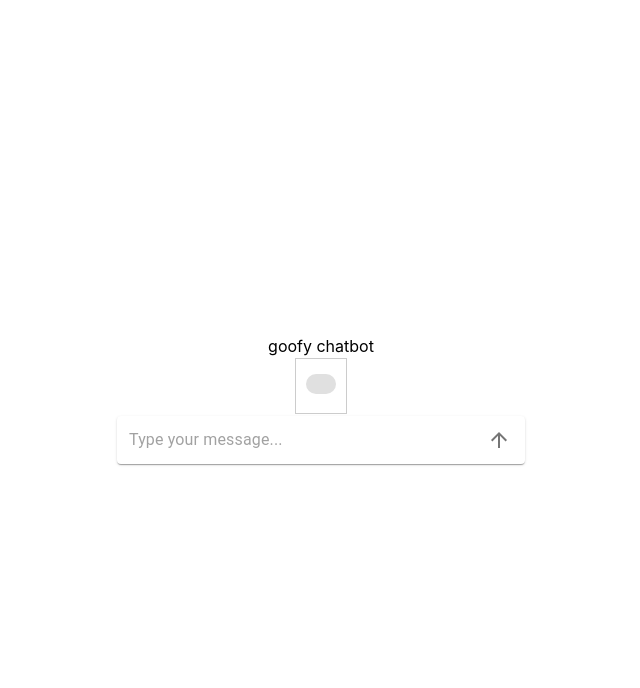
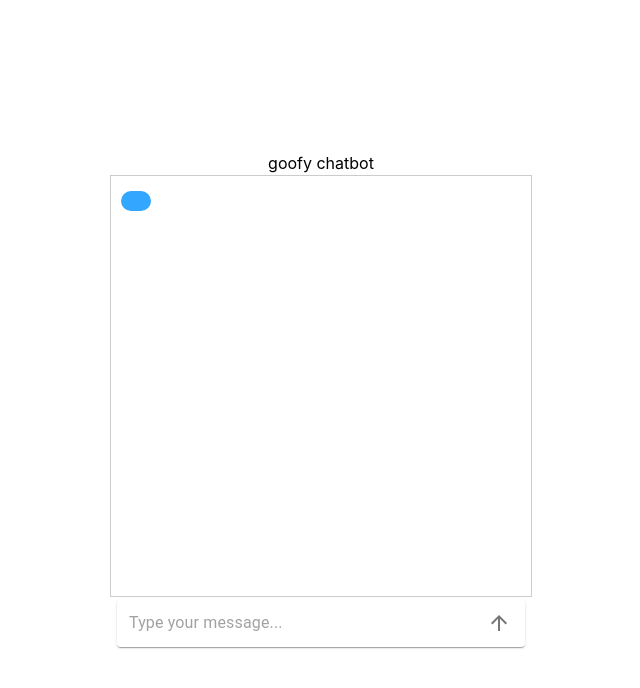
Before and after one commit to JacobCho-i/Chatbox, a React (Create React App) app: page / in a window 1280 px wide. Both pictures are taken after a click on the button "send". Shown: the top 688 px of the page, without its empty margins (319-959 px from the left). Built offline with nearby package versions, Linux system fonts and the light colour scheme; no server answers.

Commit message:
added more styling

```diff
--- a/src/components/MessageBubble.js
+++ b/src/components/MessageBubble.js
@@ -1,19 +1,44 @@
-export function MessageBubble({ text }) {
+import { colors } from "@mui/material";
+
+export function MessageBubble({ text, id }) {
+    if (id == 0) {
         return (
-      <div style={styles.bubble}>
+            <div style={styles.myBubble}>
               {text}
             </div>
           );
+    } else {
+        return (
+            <div style={styles.botBubble}>
+              {text}
+            </div>
+          );
+    }
+
   };
 
   const styles = {
-    bubble: {
+    myBubble: {
         padding: '10px 15px',
         margin: '5px 0',
+        marginRight: 'auto',
+        borderRadius: '20px',
+        backgroundColor: '#33a7ff',
+        display: 'inline-block',
+        maxWidth: '80%',
+        wordWrap: 'break-word',
+        textAlign: 'left',
+        color: '#ffffff'
+    },
+    botBubble: {
+        padding: '10px 15px',
+        margin: '5px 0',
+        marginLeft: 'auto',
         borderRadius: '20px',
         backgroundColor: '#e0e0e0',
         display: 'inline-block',
         maxWidth: '80%',
         wordWrap: 'break-word',
+        textAlign: 'left',
     }
 };
--- a/src/components/MessageTableCell.js
+++ b/src/components/MessageTableCell.js
@@ -1,21 +1,33 @@
+import { Height } from '@mui/icons-material';
 import { MessageBubble } from './MessageBubble';
 
 export function MessageTableCell({ messages }) {
     return (
       <td style={styles.cell}>
-        {messages.map(message => (
-            <div>
-                <MessageBubble key={message.id} text={message.text} />
-            </div>
-        ))}
+        <div style={styles.scrollable}>
+            {messages.map(message => (
+                <div>
+                    <MessageBubble key={message.id} text={message.text} id={0} />
+                </div>
+            ))}
+        </div>
       </td>
     );
   };
 
   const styles = {
     cell: {
+      width: '400px',
       padding: '10px',
       border: '1px solid #ccc',
       verticalAlign: 'top',
+    },
+    scrollable: {
+        height: '400px',
+        overflowY: 'auto',
+        display: 'flex',
+        flexDirection: 'column',
+        alignItems: 'flex-start',
+        justifyContent: 'flex-start',
     }
   };
```
Lines whose indentation alone changed are shown as unchanged.
